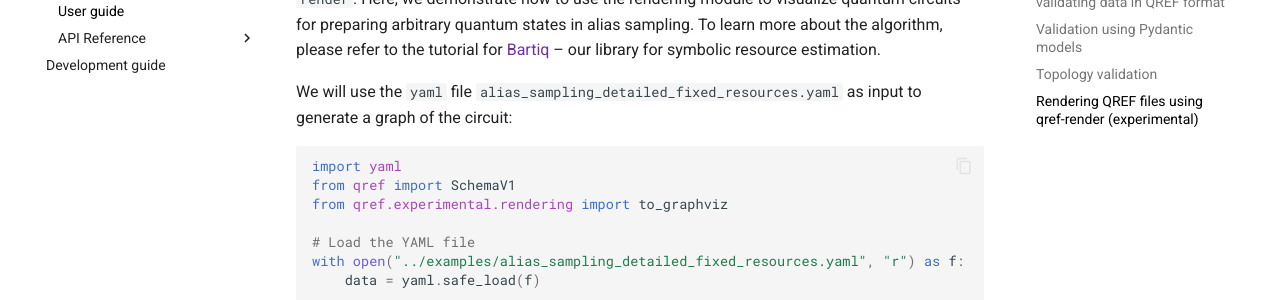
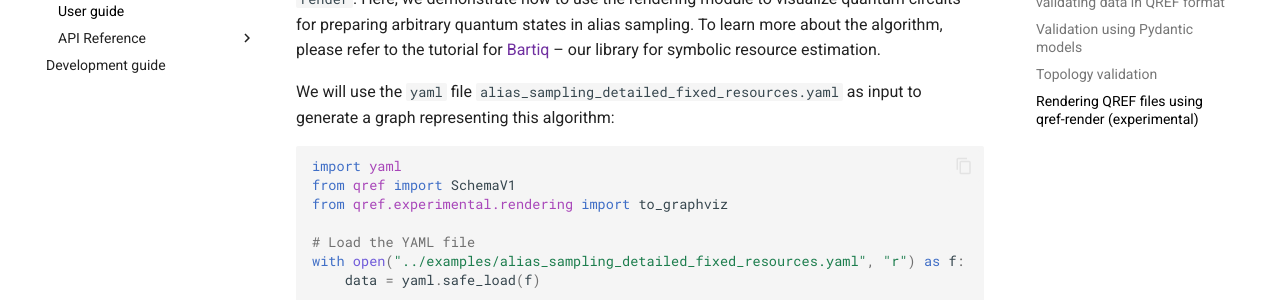
Before and after one commit to PsiQ/qref, an MkDocs documentation site: the page built from docs/library/userguide.md, in a window 1280 px wide and 900 px high, scrolled down 1930 px. Shown: the part 178-478 px from the top of the window. Built offline with MkDocs 1.6.1 and Material for MkDocs 9.7.7, drawn with Linux system fonts in a browser that asks for light colours; comment, search, counter and statistics services are not loaded; the version menu is left out.

Commit message:
Update docs/library/userguide.md
Co-authored-by: Michał Stęchły <michal.stechly@gmail.com>

````diff
--- a/docs/library/userguide.md
+++ b/docs/library/userguide.md
@@ -96,7 +96,7 @@ output formats supported by [graphviz](https://graphviz.org/).
 
 If you prefer to use QREF's rendering capabilities from a Python script instead of the CLI, you can use the [`qref.experimental.rendering`](qref.experimental.rendering) module,  which performs the same task as `qref-render`. Here, we demonstrate how to use the rendering module to visualize quantum circuits for preparing arbitrary quantum states in alias sampling. To learn more about the algorithm, please refer to the tutorial for [Bartiq](https://psiq.github.io/bartiq/latest/tutorials/02_alias_sampling_basic/) – our library for symbolic resource estimation.
 
-We will use the `yaml` file `alias_sampling_detailed_fixed_resources.yaml` as input to generate a graph of the circuit:
+We will use the `yaml` file `alias_sampling_detailed_fixed_resources.yaml` as input to generate a graph representing this algorithm:
 
 ```python
 import yaml
````
